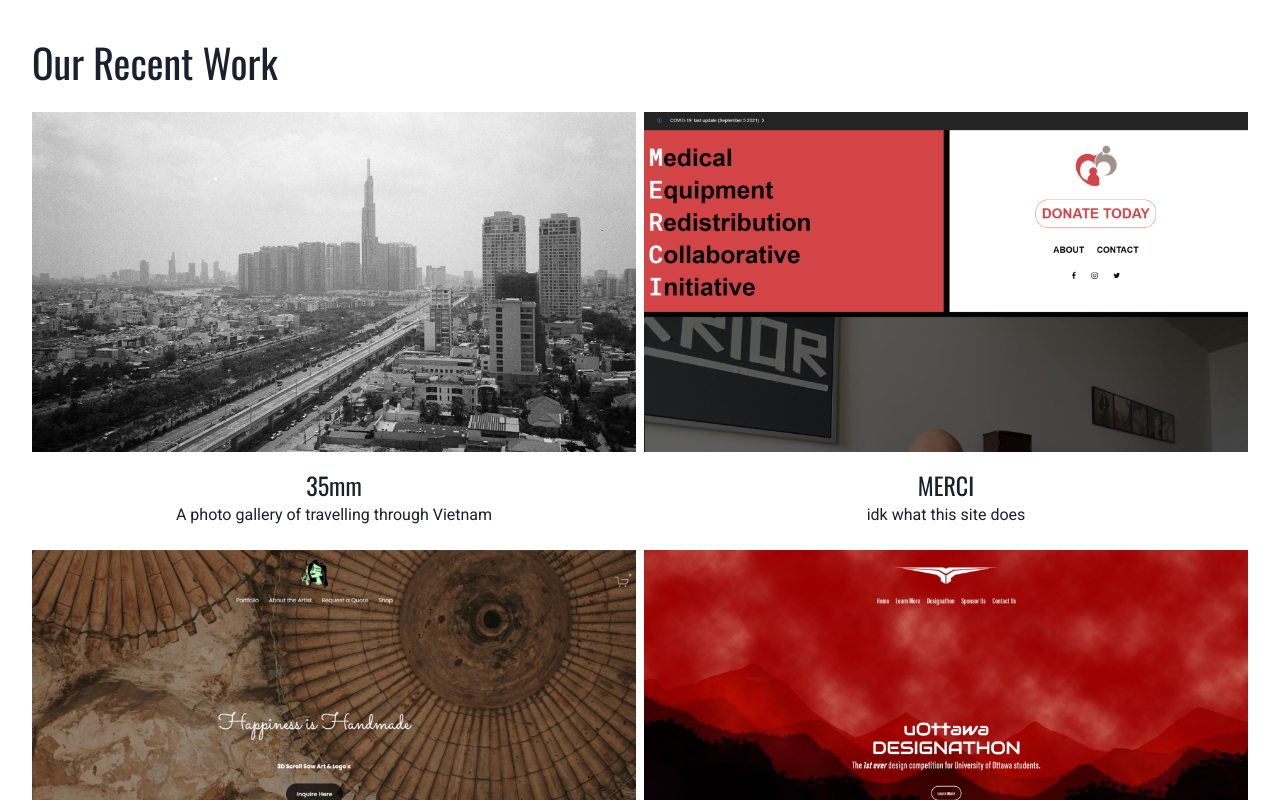
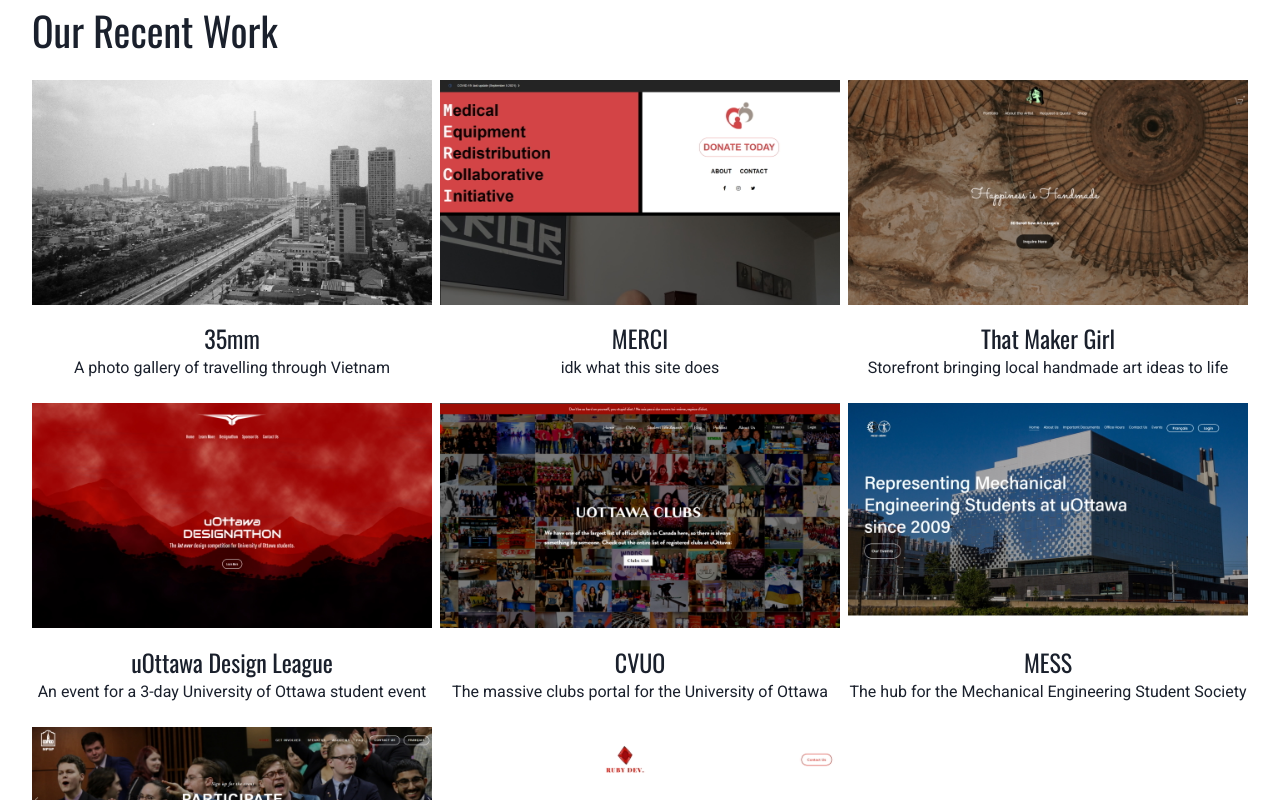
Before and after one commit to rubydevco/rubydev-tempsite, a React (Create React App) app: page /portfolio in a window 1280 px wide. Shown: the top 800 px of the page. Built offline with nearby package versions, Linux system fonts and the light colour scheme.

Commit message:
made two columns fit for portfolio

```diff
--- a/src/components/Portfolio/Portfolio.js
+++ b/src/components/Portfolio/Portfolio.js
@@ -98,11 +98,11 @@
 
   return (
     <div className='portfolio'>
-      <Box m={8}>
+      <Box mx={8}>
         <h2>Our Recent Work</h2>
 
         <SimpleGrid
-          minChildWidth={{ base: '50vw', md: '35vw', lg: '35vw' }}
+          minChildWidth={{ base: '50vw', md: '15vw', lg: '30vw' }}
           spacing={2}
         >
           {images.map((image, key) => (
```
